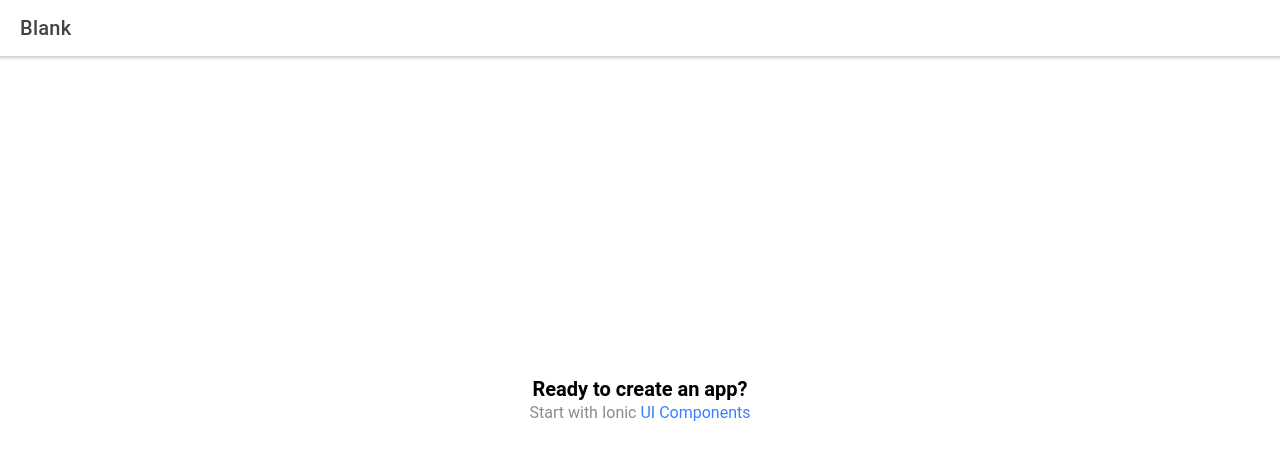
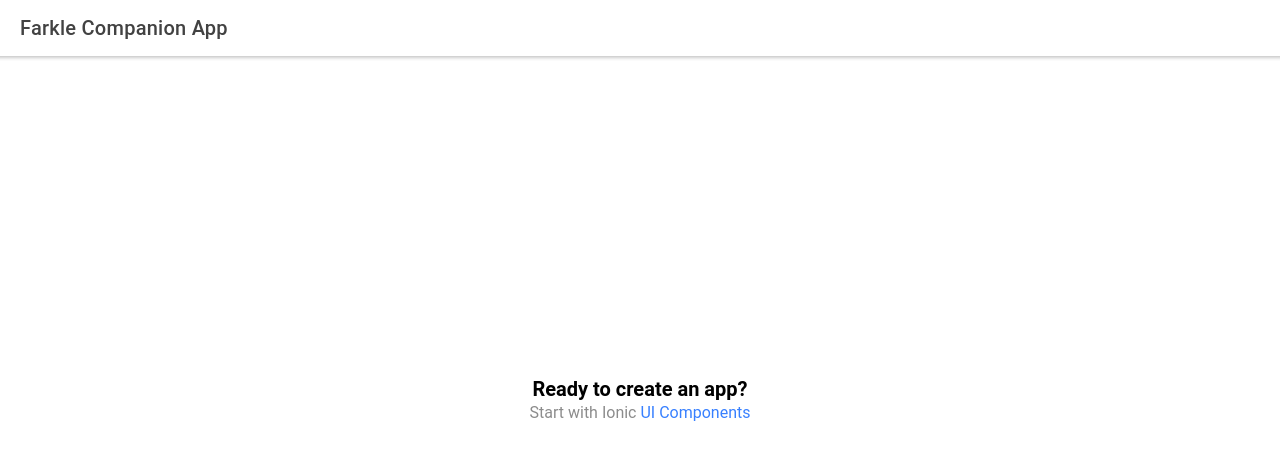
Before and after one commit to PaugelS20/tca-farkle, a React (Create React App) app: page /home in a window 1280 px wide. Shown: the top 460 px of the page. Built offline with nearby package versions, Linux system fonts and the light colour scheme.

Commit message:
Made the app with
ionic start tca-farkle blank --type react
then going to add components next

```diff
--- a/public/index.html
+++ b/public/index.html
@@ -2,20 +2,22 @@
 <html lang="en">
   <head>
     <meta charset="utf-8" />
-    <title>Ionic App</title>
-
+    <title>Farkle Companion App</title>
     <base href="/" />
-
     <meta name="color-scheme" content="light dark" />
     <meta
       name="viewport"
-      content="viewport-fit=cover, width=device-width, initial-scale=1.0, minimum-scale=1.0, maximum-scale=1.0, user-scalable=no"
+      content="viewport-fit=cover,
+      width=device-width,
+      initial-scale=1.0,
+      minimum-scale=1.0,
+      maximum-scale=1.0,
+      user-scalable=no"
     />
     <meta name="format-detection" content="telephone=no" />
     <meta name="msapplication-tap-highlight" content="no" />
 
     <link rel="manifest" href="%PUBLIC_URL%/manifest.json" />
-
     <link rel="shortcut icon" type="image/png" href="%PUBLIC_URL%/assets/icon/favicon.png" />
 
     <!-- add to homescreen for ios -->
--- a/src/pages/Home.tsx
+++ b/src/pages/Home.tsx
@@ -7,7 +7,7 @@ const Home: React.FC = () => {
     <IonPage>
       <IonHeader>
         <IonToolbar>
-          <IonTitle>Blank</IonTitle>
+          <IonTitle>Farkle Companion App</IonTitle>
         </IonToolbar>
       </IonHeader>
       <IonContent fullscreen>
```
